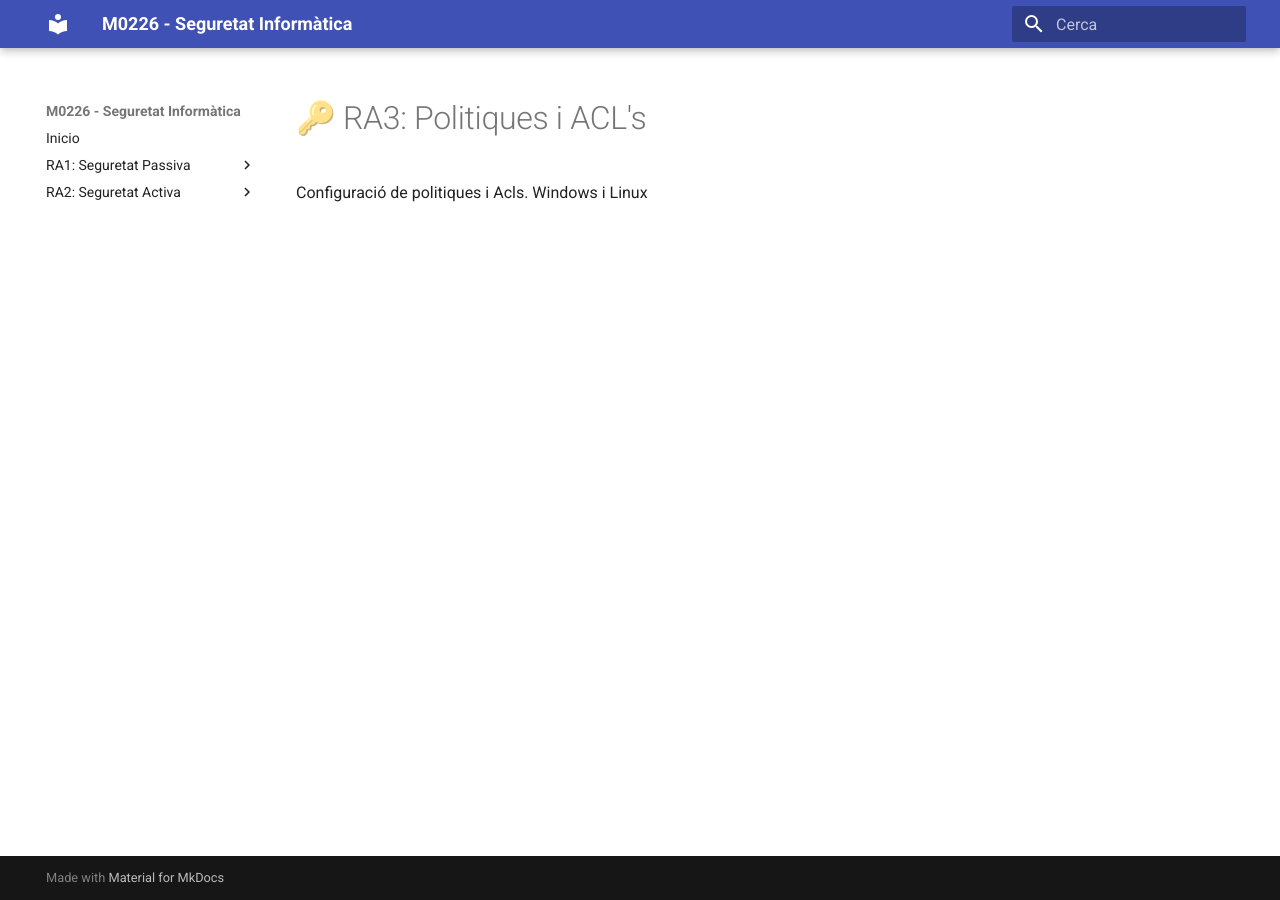
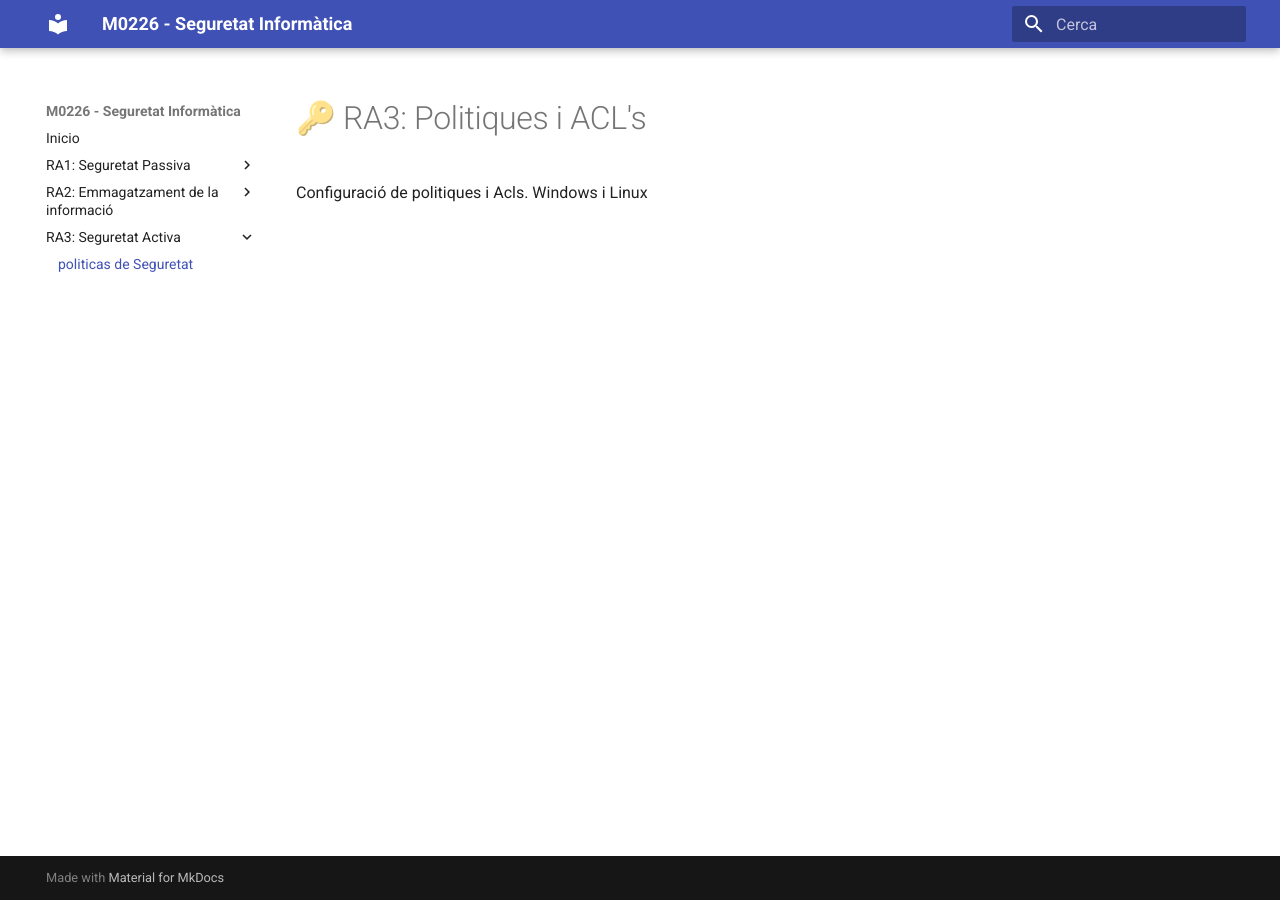
Before and after one commit to lmontesi365/m0226SI, an MkDocs documentation site: the page built from docs/ra3/politicas.md, in a window 1280 px wide. Built offline with MkDocs 1.6.1 and Material for MkDocs 9.7.7, drawn with Linux system fonts in a browser that asks for light colours.

Commit message:
Update mkdocs.yml

```diff
--- a/mkdocs.yml
+++ b/mkdocs.yml
@@ -7,5 +7,7 @@ nav:
   - Inicio: index.md
   - "RA1: Seguretat Passiva":
     - "Conceptes Generals": ra1/conceptos.md
-  - "RA2: Seguretat Activa":
+  - "RA2: Emmagatzament de la informació":
     - "Criptografia": ra2/cripto.md
+  - "RA3: Seguretat Activa":
+    - "politicas de Seguretat": ra3/politicas.md
```
